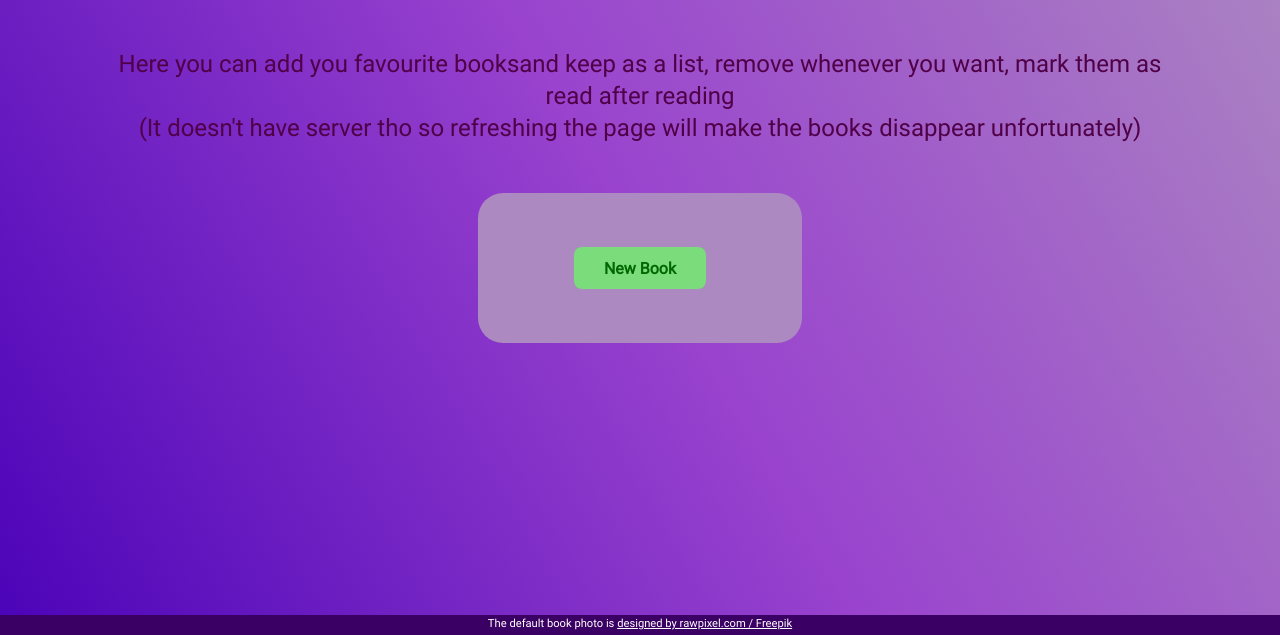
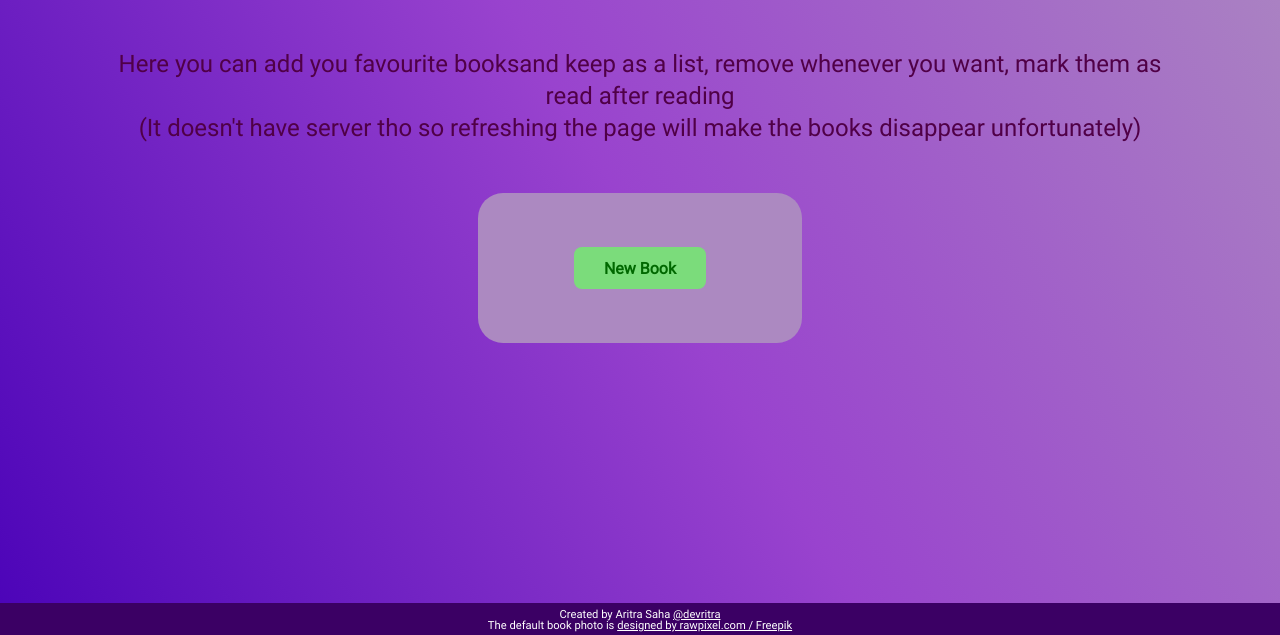
Before and after one commit to devritra/library, a plain HTML site: page index.html in a window 1280 px wide. Shown: the part 165-800 px from the top of the page. Drawn offline with Linux system fonts and the light colour scheme.

Commit message:
Added my github link to the credits

```diff
--- a/index.html
+++ b/index.html
@@ -39,7 +39,10 @@
             <div class="book_display"></div>
         </div>
     </div>
-    <footer><p>The default book photo is <a href="http://www.freepik.com">designed by rawpixel.com / Freepik</a></p></footer>
+    <footer>
+        <p>Created by Aritra Saha <a href="https://github.com/devritra">@devritra</a></p>
+        <p>The default book photo is <a href="http://www.freepik.com">designed by rawpixel.com / Freepik</a></p>
+    </footer>
     <script src="script.js"></script>
 </body>
 </html>
--- a/styles.css
+++ b/styles.css
@@ -172,11 +172,14 @@ dialog form{
 footer{
     position: fixed;
     bottom: 0;
-    height: 20px;
+    height: 32px;
     background-color: rgb(59, 0, 100);
     width: 100vw;
     text-align: center;
     font-size: 0.7rem;
+    line-height: 1;
+    display: grid;
+    place-content: center;
 }
 footer a,
 footer p{
```
